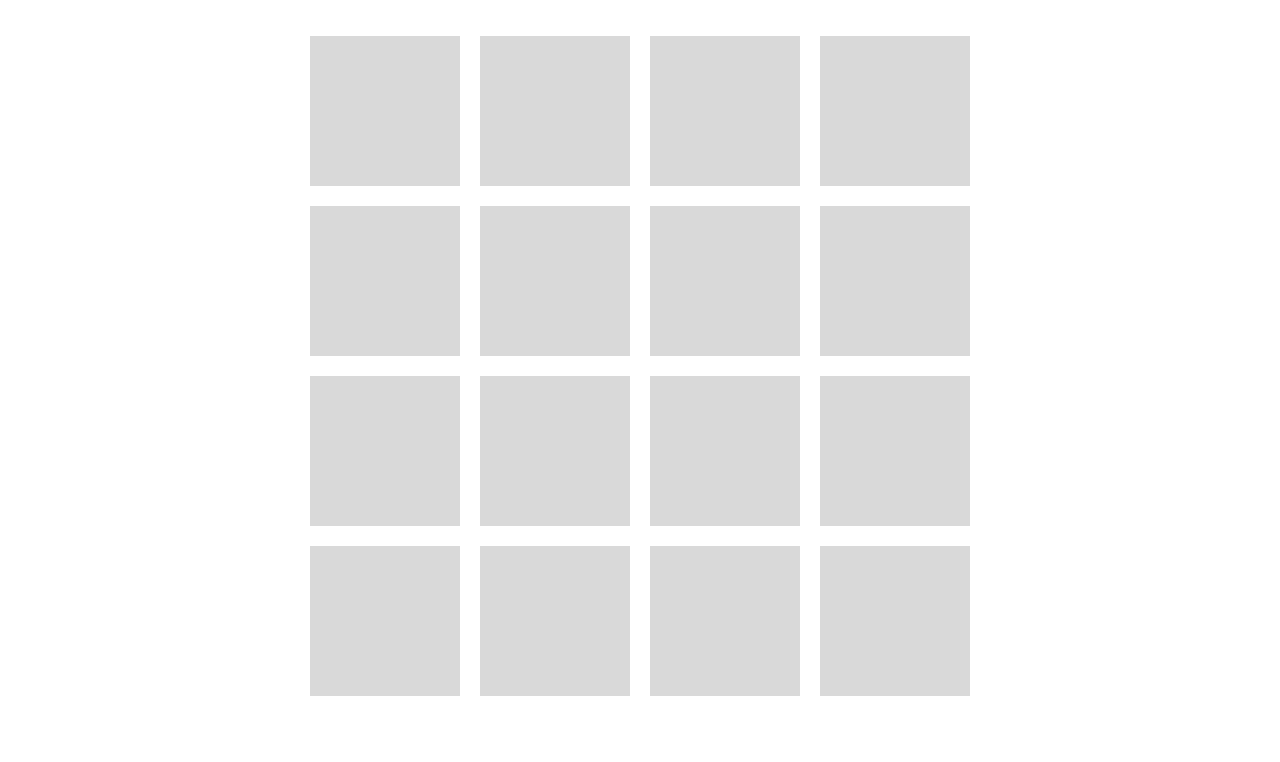
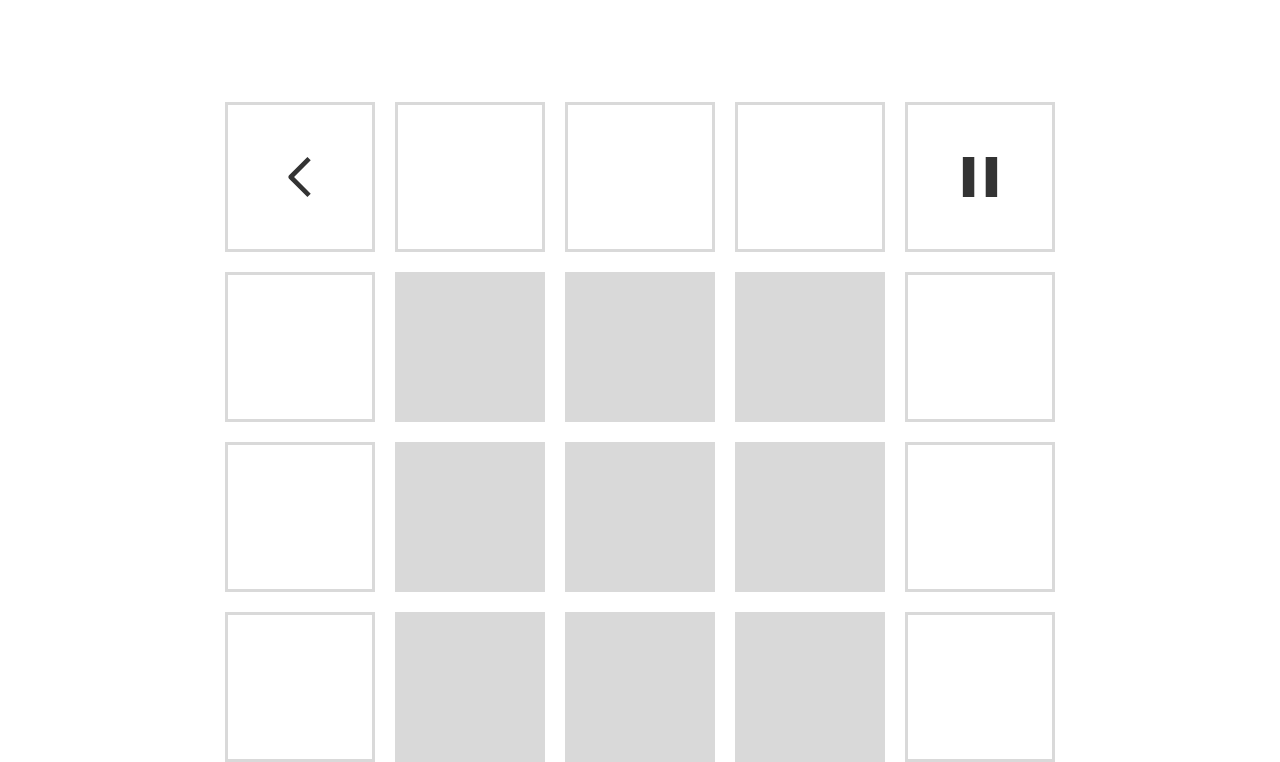
Before and after one commit to fnfn0901/HCI-EyeTrackPuzzle-Frontend, a plain HTML site: page GameView.html in a window 1280 px wide. Shown: the part 172-934 px from the top of the page. Before the commit the page ends 868 px from the top, so only its background shows below. Drawn offline with Linux system fonts and the light colour scheme.

Commit message:
fix: 5x4 그리드 구성 오류 수정 및 불필요한 grid-item 제거
- 5x5로 생성되던 그리드를 5x4로 정확히 조정
- grid-container 내 불필요한 grid-item 삭제
- 뒤로가기 및 일시정지 버튼의 크기를 기존 디자인대로 조정
- 타이머 및 버튼 클릭 이벤트가 정상적으로 동작하도록 로직 점검
- 퍼즐 조각 이미지가 표시되지 않는 문제 수정 (이미지 경로 확인 및 적용)
- 전체 레이아웃 검토 및 불필요한 여백 제거

```diff
--- a/GameView.html
+++ b/GameView.html
@@ -9,33 +9,53 @@
 </head>
 <body>
     <div class="game-container">
-        <img src="images/Back.svg" alt="Back" class="back-button" onclick="goBack()">
-        <img src="images/Pause.svg" alt="Pause" class="pause-button" onclick="togglePause()">
+        <!-- 로고 -->
         <img src="images/Logo.svg" alt="Logo" class="logo">
+
+        <!-- 레벨 텍스트 -->
         <div class="level-text">Level 1</div>
+
+        <!-- 타이머 -->
         <div class="timer-text">00:00</div>
-        <div class="puzzle-container">
-            <!-- 퍼즐 조각 생성 -->
-            <div class="puzzle-piece"></div>
-            <div class="puzzle-piece"></div>
-            <div class="puzzle-piece"></div>
-            <div class="puzzle-piece"></div>
-            <div class="puzzle-piece"></div>
-            <div class="puzzle-piece"></div>
-            <div class="puzzle-piece"></div>
-            <div class="puzzle-piece"></div>
-            <div class="puzzle-piece"></div>
-            <div class="puzzle-piece"></div>
-            <div class="puzzle-piece"></div>
-            <div class="puzzle-piece"></div>
-            <div class="puzzle-piece"></div>
-            <div class="puzzle-piece"></div>
-            <div class="puzzle-piece"></div>
-            <div class="puzzle-piece"></div>
+
+        <!-- 5x4 그리드 -->
+        <div class="grid-container">
+            <!-- 첫 번째 줄 -->
+            <div class="grid-item back-button">
+                <img src="images/Back.svg" alt="Back" onclick="goBack()">
+            </div>
+            <div class="grid-item"></div>
+            <div class="grid-item"></div>
+            <div class="grid-item"></div>
+            <div class="grid-item pause-button">
+                <img src="images/Pause.svg" alt="Pause" onclick="togglePause()">
+            </div>
+
+            <!-- 퍼즐 담는 영역 -->
+            <div class="grid-item"></div>
+            <div class="grid-item puzzle-slot"></div>
+            <div class="grid-item puzzle-slot"></div>
+            <div class="grid-item puzzle-slot"></div>
+            <div class="grid-item"></div>
+
+            <div class="grid-item"></div>
+            <div class="grid-item puzzle-slot"></div>
+            <div class="grid-item puzzle-slot"></div>
+            <div class="grid-item puzzle-slot"></div>
+            <div class="grid-item"></div>
+
+            <div class="grid-item"></div>
+            <div class="grid-item puzzle-slot"></div>
+            <div class="grid-item puzzle-slot"></div>
+            <div class="grid-item puzzle-slot"></div>
+            <div class="grid-item"></div>
         </div>
-        <!-- 성공 및 실패 버튼 추가 -->
-        <button class="success-button" onclick="handleResult('success')">성공</button>
-        <button class="failure-button" onclick="handleResult('failure')">실패</button>
+
+        <!-- 성공/실패 버튼 -->
+        <div class="result-buttons">
+            <button class="success-button" onclick="handleResult('success')">성공</button>
+            <button class="failure-button" onclick="handleResult('failure')">실패</button>
+        </div>
     </div>
     <div class="overlay" id="overlay"></div> <!-- 어두워지는 배경 -->
     <div class="alert-box" id="alert-box">
--- a/css/gameview.css
+++ b/css/gameview.css
@@ -1,28 +1,5 @@
-@font-face {
-    font-family: "Helvetica Neue";
-    src: url("../fonts/HelveticaNeueRegular.otf") format("opentype");
-}
-
 .game-container {
     position: relative;
-}
-
-.back-button {
-    position: absolute;
-    top: 72px;
-    left: 72px;
-    height: 24px;
-    flex-shrink: 0;
-    cursor: pointer;
-}
-
-.pause-button {
-    position: absolute;
-    top: 72px;
-    right: 72px;
-    height: 24px;
-    flex-shrink: 0;
-    cursor: pointer;
 }
 
 .logo {
@@ -59,22 +36,52 @@
     letter-spacing: 3px;
 }
 
-.puzzle-container {
+.grid-container {
     display: grid;
-    grid-template-columns: repeat(4, 150px);
+    grid-template-columns: repeat(5, 150px);
     gap: 20px;
     position: absolute;
-    justify-content: center;
+    top: 266px;
     left: 50%;
-    top: 200px;
     transform: translateX(-50%);
 }
 
-.puzzle-piece {
+.grid-item {
     width: 150px;
     height: 150px;
-    background-color: #D9D9D9;
+    display: flex;
+    justify-content: center;
+    align-items: center;
+    border: 3px solid #D9D9D9;
+    box-sizing: border-box;
 }
+
+.back-button img,
+.pause-button img {
+    width: 40px;
+    height: 40px;
+    cursor: pointer;
+}
+
+.puzzle-slot {
+    background: #D9D9D9;
+}
+
+.puzzle-piece {
+    background-size: cover;
+    background-position: center;
+    cursor: pointer;
+}
+
+.puzzle-piece[data-image="elephant01"] { background-image: url('images/elephant01.png'); }
+.puzzle-piece[data-image="elephant02"] { background-image: url('images/elephant02.png'); }
+.puzzle-piece[data-image="elephant03"] { background-image: url('images/elephant03.png'); }
+.puzzle-piece[data-image="elephant04"] { background-image: url('images/elephant04.png'); }
+.puzzle-piece[data-image="elephant05"] { background-image: url('images/elephant05.png'); }
+.puzzle-piece[data-image="elephant06"] { background-image: url('images/elephant06.png'); }
+.puzzle-piece[data-image="elephant07"] { background-image: url('images/elephant07.png'); }
+.puzzle-piece[data-image="elephant08"] { background-image: url('images/elephant08.png'); }
+.puzzle-piece[data-image="elephant09"] { background-image: url('images/elephant09.png'); }
 
 .overlay {
     position: fixed;
--- a/js/gameview.js
+++ b/js/gameview.js
@@ -105,4 +105,12 @@ window.onload = () => {
     overlay.style.display = 'none';
     alertBox.style.display = 'none';
     startStopwatch(); // 페이지 로드 시 타이머 시작
+
+    const puzzlePieces = Array.from(document.querySelectorAll('.puzzle-piece'));
+    const shuffledPieces = puzzlePieces.sort(() => Math.random() - 0.5);
+
+    // 퍼즐 조각 랜덤 배치
+    const gridContainer = document.querySelector('.grid-container');
+    shuffledPieces.forEach(piece => gridContainer.appendChild(piece));
+
 };
```
Also changed, not shown: images/elephant01.png (added), images/elephant02.png (added), images/elephant03.png (added), images/elephant04.png (added), images/elephant05.png (added), images/elephant06.png (added), images/elephant07.png (added), images/elephant08.png (added), images/elephant09.png (added).
